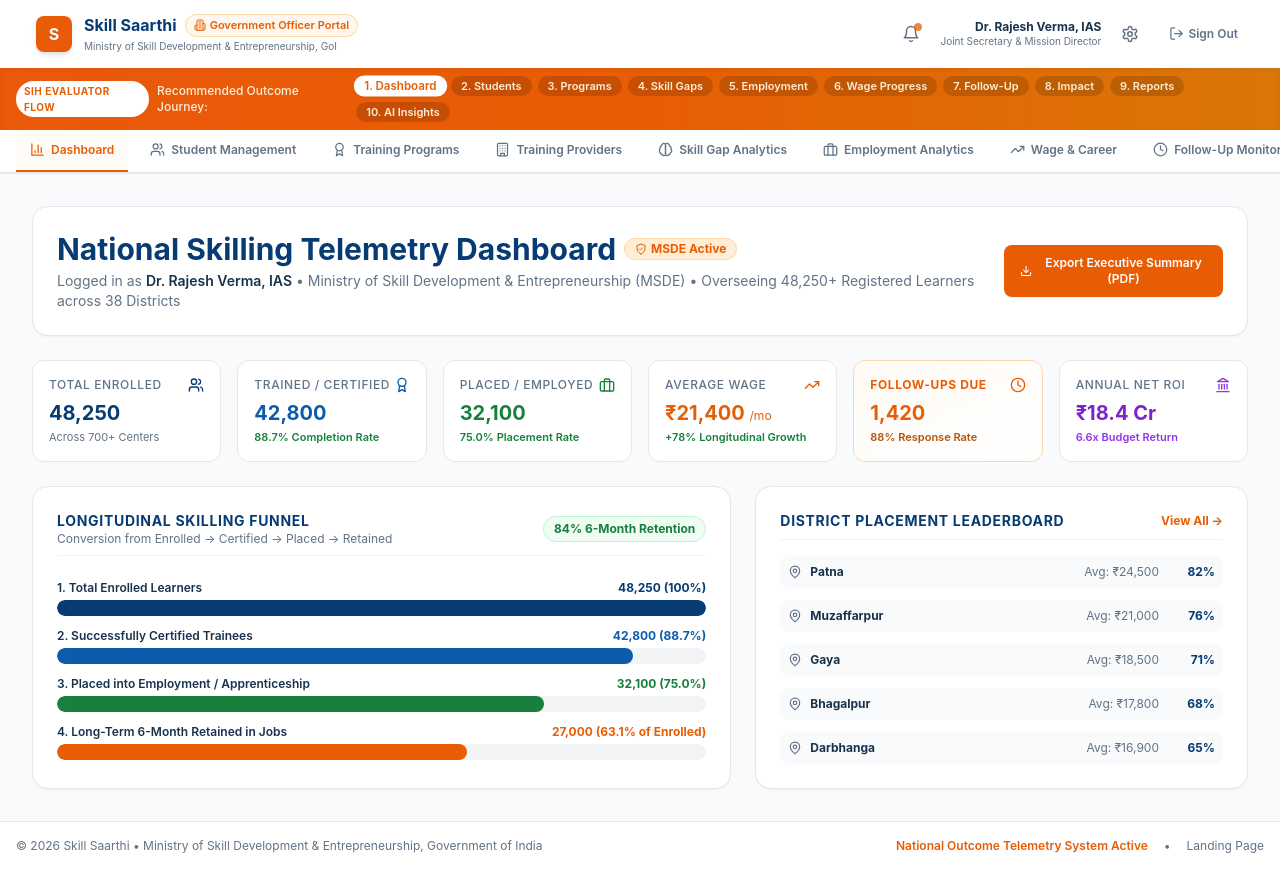
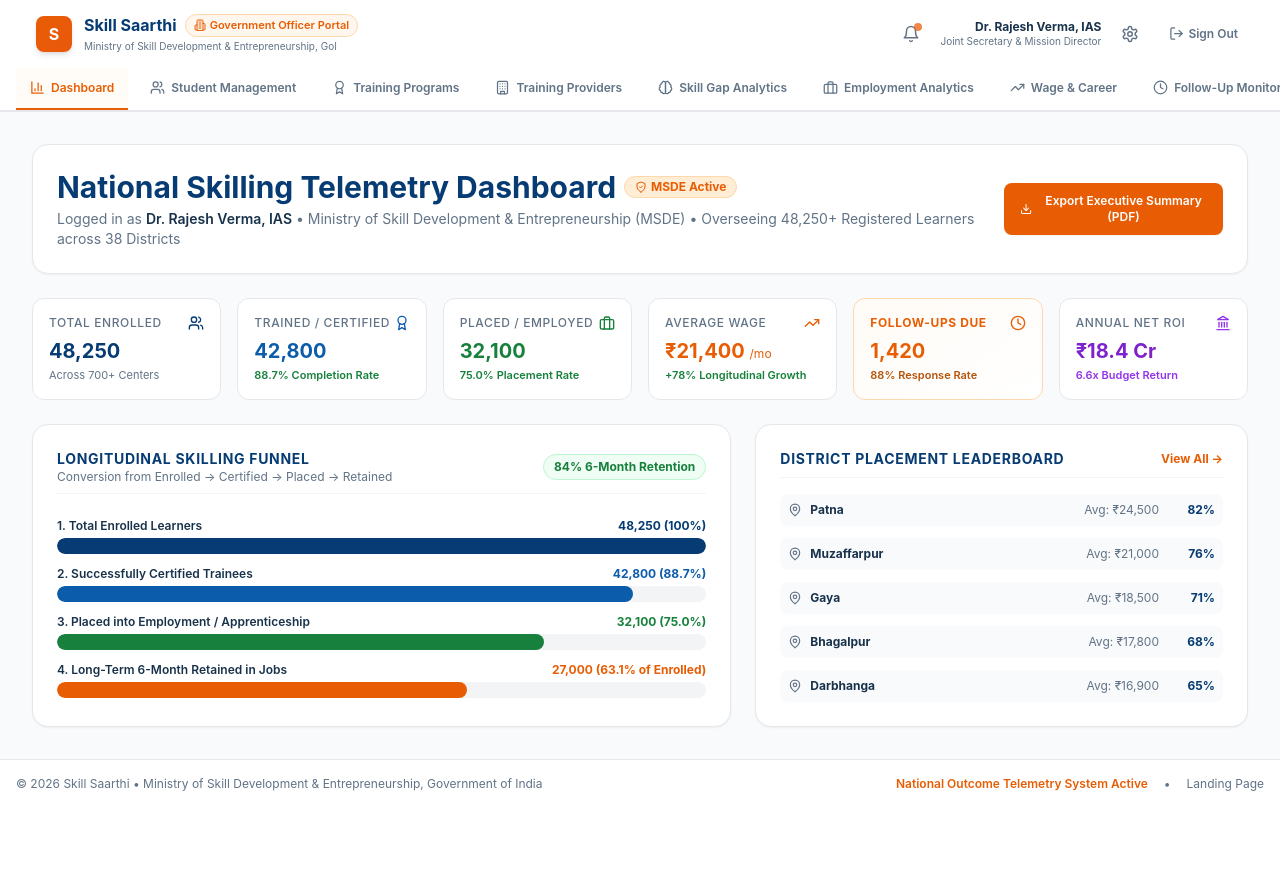
Before and after one commit to aman25-2006/skill_saarthi, a Next.js app: page /government in a window 1280 px wide. After the commit the page ends 808 px from the top, so only its background shows below. Built offline with nearby package versions, Linux system fonts and the light colour scheme.

Commit message:
fix: remove recommended outcome journey banner from student and government portals

```diff
--- a/app/government/page.tsx
+++ b/app/government/page.tsx
@@ -358,47 +358,6 @@
           </div>
         </div>
 
-        {/* 2. SIH GUIDED PROTOTYPE EXPLORATION BANNER */}
-        <div className="bg-gradient-to-r from-orange-600 via-saffron to-amber-600 text-white text-xs py-2 px-4 shadow-inner">
-          <div className="max-w-7xl mx-auto flex flex-col md:flex-row items-center justify-between gap-2">
-            <div className="flex items-center gap-2">
-              <span className="bg-white text-saffron text-[10px] font-bold px-2 py-0.5 rounded-full uppercase tracking-wider">
-                SIH Evaluator Flow
-              </span>
-              <span className="font-medium text-orange-100">
-                Recommended Outcome Journey:
-              </span>
-            </div>
-
-            {/* Quick Flow Pills */}
-            <div className="flex flex-wrap items-center gap-1.5 text-[11px]">
-              {[
-                { id: 'dashboard', label: '1. Dashboard' },
-                { id: 'students', label: '2. Students' },
-                { id: 'programs', label: '3. Programs' },
-                { id: 'skill-gaps', label: '4. Skill Gaps' },
-                { id: 'employment', label: '5. Employment' },
-                { id: 'wage-career', label: '6. Wage Progress' },
-                { id: 'follow-up', label: '7. Follow-Up' },
-                { id: 'impact', label: '8. Impact' },
-                { id: 'reports', label: '9. Reports' },
-                { id: 'ai-insights', label: '10. AI Insights' },
-              ].map((step) => (
-                <button
-                  key={step.id}
-                  onClick={() => setActiveTab(step.id as GovTabType)}
-                  className={`px-2.5 py-0.5 rounded-full font-semibold transition-all ${
-                    activeTab === step.id
-                      ? 'bg-white text-saffron shadow-sm scale-105 font-bold'
-                      : 'bg-black/15 text-orange-100 hover:bg-black/25'
-                  }`}
-                >
-                  {step.label}
-                </button>
-              ))}
-            </div>
-          </div>
-        </div>
 
         {/* 3. NAVIGATION TABS BAR */}
         <div className="bg-white border-b border-gray-200 overflow-x-auto scrollbar-none">
--- a/app/student/page.tsx
+++ b/app/student/page.tsx
@@ -501,43 +501,6 @@
           </div>
         </div>
 
-        {/* 2. SIH GUIDED PROTOTYPE EXPLORATION BANNER */}
-        <div className="bg-gradient-to-r from-primary-navy via-primary-blue to-deep-navy text-white text-xs py-2 px-4 shadow-inner">
-          <div className="max-w-7xl mx-auto flex flex-col md:flex-row items-center justify-between gap-2">
-            <div className="flex items-center gap-2">
-              <span className="bg-saffron text-white text-[10px] font-bold px-2 py-0.5 rounded-full uppercase tracking-wider">
-                SIH Evaluator Guide
-              </span>
-              <span className="font-medium text-blue-100">
-                Recommended Outcome Flow:
-              </span>
-            </div>
-            {/* Quick Flow Pills */}
-            <div className="flex flex-wrap items-center gap-1.5 text-[11px]">
-              {[
-                { id: 'dashboard', label: '1. Dashboard' },
-                { id: 'skills', label: '2. Skills' },
-                { id: 'skill-gap', label: '3. AI Skill Gap' },
-                { id: 'learning', label: '4. Learning' },
-                { id: 'employment', label: '5. Employment' },
-                { id: 'career', label: '6. Wage Progress' },
-                { id: 'follow-up', label: '7. Follow-Up' },
-              ].map((step) => (
-                <button
-                  key={step.id}
-                  onClick={() => setActiveTab(step.id as TabType)}
-                  className={`px-2.5 py-0.5 rounded-full font-semibold transition-all ${
-                    activeTab === step.id
-                      ? 'bg-saffron text-white shadow-sm scale-105'
-                      : 'bg-white/15 text-blue-100 hover:bg-white/25'
-                  }`}
-                >
-                  {step.label}
-                </button>
-              ))}
-            </div>
-          </div>
-        </div>
 
         {/* 3. NAVIGATION TABS BAR */}
         <div className="bg-white border-b border-gray-200 overflow-x-auto scrollbar-none">
```
